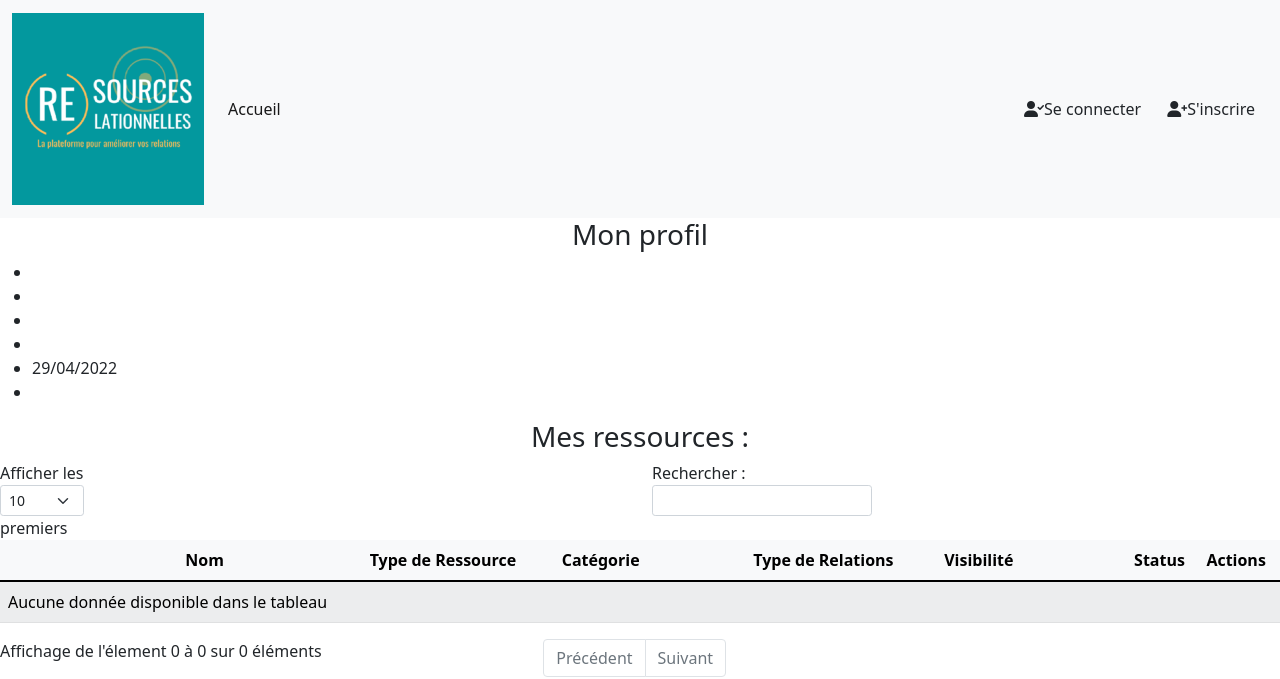
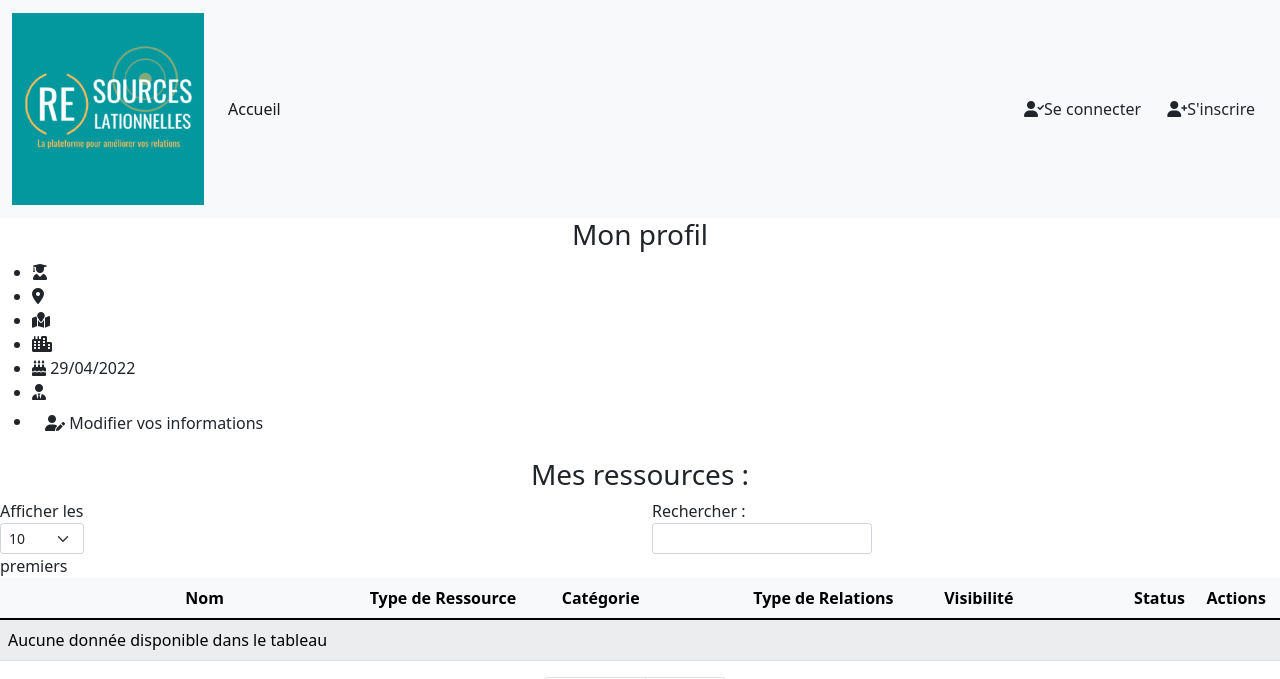
Before and after one commit to DUSSARTLuke/Ressources_Relationnelles, a Symfony app: template templates/pages/user/view.html.twig in a window 1280 px wide. Shown: the top 679 px of the page. Run offline with Twig, Linux system fonts and the light colour scheme; the template is opened without the code that fills it, so the values that code supplies are empty; some libraries are stand-ins or nearby versions.

Commit message:
fin profil view + message alert close

```diff
--- a/assets/styles/components/user.scss
+++ b/assets/styles/components/user.scss
@@ -8,10 +8,11 @@
   .profil{
     background: white;
     border-radius: 15px;
+    height:fit-content;
 
     ul > li {
       list-style: none;
-      margin: 5px;
+      margin: 15px;
     }
   }
 }
--- a/src/Controller/UserController.php
+++ b/src/Controller/UserController.php
@@ -57,7 +57,11 @@ class UserController extends AbstractController
 
             $this->addFlash('success', " Votre profil a bien été modifié !");
 
-            return $this->redirectToRoute('app_logout');
+            if($pwdAncien === $user->getPassword()){
+                return $this->redirectToRoute('profil_view', ['id' => $user->getId()]);
+            } else {
+                return $this->redirectToRoute('app_logout');
+            }
         }
 
         return $this->render('pages/user/form.html.twig', ['form' => $form->createView(), 'from' => 'edit']);
--- a/templates/base.html.twig
+++ b/templates/base.html.twig
@@ -29,12 +29,12 @@
     {% include 'includes/commons/navbar.html.twig' %}
 </header>
 {% for message in app.flashes('warning') %}
-    <div class="alert alert-danger" style="margin: 0 !important" role="alert">
+    <div class="alert alert-danger" id="alertMessage" style="margin: 0 !important" role="alert">
         {{ message }}
     </div>
 {% endfor %}
 {% for message in app.flashes('success') %}
-    <div class="alert alert-success" style="margin: 0 !important" role="alert">
+    <div class="alert alert-success" id="alertMessage" style="margin: 0 !important" role="alert">
         {{ message }}
     </div>
 {% endfor %}
--- a/templates/pages/ressources/consultation.html.twig
+++ b/templates/pages/ressources/consultation.html.twig
@@ -50,13 +50,13 @@
                                 {% endif %}
                             </div>
                             <span>
-                        Crée le {{ ressource.createdAt }}
+                        Crée le {{ ressource.createdAt | date('d/m/Y')}}
                     </span>
                         </div>
                     {% endif %}
                 {% else %}
                     <span class="d-flex justify-content-end padding-right-15 mb-2">
-                        Crée le {{ ressource.createdAt }}
+                        Crée le {{ ressource.createdAt | date('d/m/Y') }}
                         </span>
                 {% endif %}
 
--- a/templates/pages/user/view.html.twig
+++ b/templates/pages/user/view.html.twig
@@ -47,16 +47,20 @@
         <div class="profil">
             <h3 class="text-center"> Mon profil</h3>
             <ul>
-                <li>{{ user.username }}</li>
-                <li>{{ user.address1 }}</li>
+                <li><i class="fa-solid fa-user-graduate"></i> {{ user.username }}</li>
+                <li><i class="fa-solid fa-location-dot"></i> {{ user.address1 }}</li>
                 {% if(user.address2 !='') %}
-                    <li>{{ user.address2 }}</li>
+                    <li><i class="fa-solid fa-location-dot"></i> {{ user.address2 }}</li>
                 {% endif %}
-                <li>{{ user.postalCode }}</li>
-                <li>{{ user.city }}</li>
-                <li>{{ user.birthday | date('d/m/Y')}}</li>
-                <li>{{ user.socialSituation }}</li>
+                <li><i class="fa-solid fa-map-location"></i> {{ user.postalCode }}</li>
+                <li><i class="fa-solid fa-city"></i> {{ user.city }}</li>
+                <li><i class="fa-solid fa-cake-candles"></i> {{ user.birthday | date('d/m/Y') }}</li>
+                <li><i class="fa-solid fa-user-tie"></i> {{ user.socialSituation }}</li>
+                <li><a class="btn btn-res" href="{{ path('profil_edit', {'id': app.user.id}) }}">
+                        <i class="fa-solid fa-user-pen"></i> Modifier vos informations
+                    </a></li>
             </ul>
+
         </div>
         <div>
             <h3 class="text-center"> Mes ressources : </h3>
```
Also changed, not shown: assets/js/App.js (+9 -0 lines).
